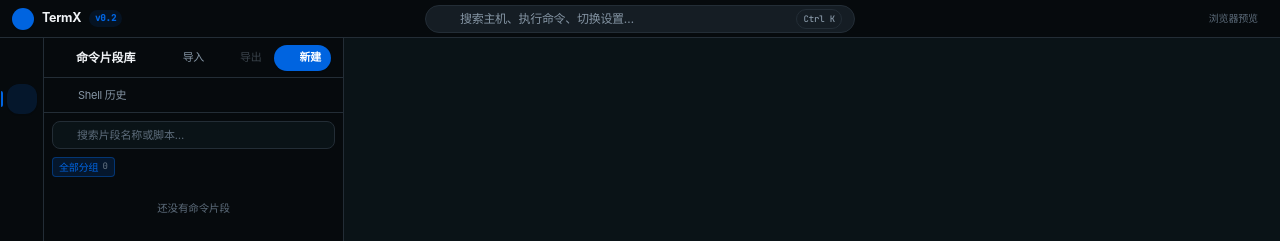
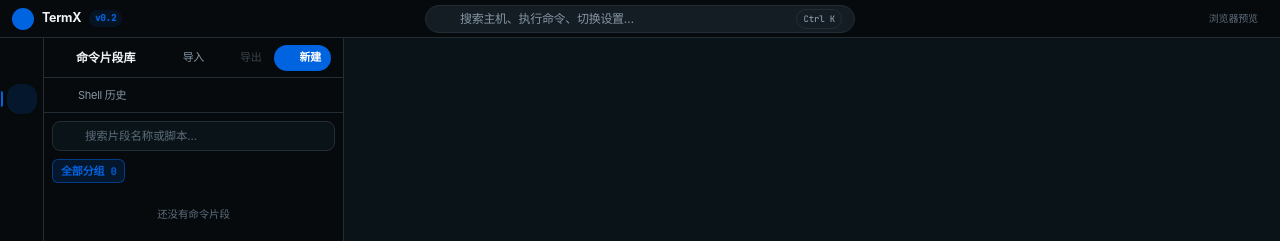
Before and after one commit to zk020106/termx, a React (Vite) app: page /#/snippets in a window 1280 px wide. Shown: the top 241 px of the page. Built offline with nearby package versions, Linux system fonts and the light colour scheme; what @iconify/tailwind4 would draw is missing.

Commit message:
fix(ui): improve search input padding and group filter tag height and typography

```diff
--- a/src/screens/Hosts.tsx
+++ b/src/screens/Hosts.tsx
@@ -304,14 +304,14 @@ export default function Hosts() {
 												}
 											}}
 											className={cn(
-												"flex h-5 items-center gap-1 rounded-md px-1.5 text-[10px] font-mono transition-colors cursor-pointer border select-none",
+												"inline-flex h-6 items-center gap-1.5 rounded-md px-2 text-[11px] font-mono transition-colors cursor-pointer border select-none",
 												isTagSelected
-													? "border-primary/40 bg-primary/15 text-primary font-medium"
+													? "border-primary/50 bg-primary/15 text-primary font-medium shadow-2xs"
 													: "border-border/60 bg-surface/60 text-muted hover:border-border hover:bg-surface hover:text-surface-foreground",
 											)}
 										>
 											<span>#{tag}</span>
-											<span className="text-[9px] text-faint">{count}</span>
+											<span className={cn("text-[10px]", isTagSelected ? "text-primary/80 font-bold" : "text-faint")}>{count}</span>
 										</button>
 									);
 								})}
--- a/src/screens/Snippets.tsx
+++ b/src/screens/Snippets.tsx
@@ -817,18 +817,18 @@ export default function Snippets() {
 
 					<div className="px-2 pt-2">
 						<div className="relative">
-							<span className="icon-[lucide--search] pointer-events-none absolute top-1/2 left-2 size-3 -translate-y-1/2 text-muted" />
+							<span className="icon-[lucide--search] pointer-events-none absolute top-1/2 left-2.5 size-3.5 -translate-y-1/2 text-muted" />
 							<Input
 								value={query}
 								onChange={(event) => setQuery(event.target.value)}
 								placeholder="搜索片段名称或脚本…"
-								className="h-7 pl-6 text-[11px]"
+								className="h-7.5 pl-8 text-[11.5px]"
 							/>
 						</div>
 					</div>
 
 					{/* 分组筛选 */}
-					<div className="flex flex-wrap gap-1 px-2 py-2">
+					<div className="flex flex-wrap gap-1.5 px-2 py-2">
 						{[ALL_GROUPS, ...groups].map((name) => {
 							const count = name === ALL_GROUPS ? library.length : library.filter((item) => item.group === name).length;
 							return (
@@ -840,14 +840,16 @@ export default function Snippets() {
 										if (name !== ALL_GROUPS) openMenu(event, { kind: "group", group: name });
 									}}
 									className={cn(
-										"flex h-5 items-center gap-1 rounded border px-1.5 text-[10px] transition-colors",
+										"inline-flex h-6 items-center gap-1.5 rounded-md border px-2 text-[11px] font-medium transition-colors cursor-pointer select-none",
 										name === group
-											? "border-primary/40 bg-primary/15 font-medium text-primary"
-											: "border-border bg-surface text-muted hover:bg-surface-raised hover:text-surface-foreground",
+											? "border-primary/50 bg-primary/15 text-primary font-semibold shadow-2xs"
+											: "border-border/70 bg-surface text-muted hover:border-border hover:bg-surface-raised hover:text-surface-foreground",
 									)}
 								>
-									{name}
-									<span className="font-mono text-[9px] text-faint">{count}</span>
+									<span>{name}</span>
+									<span className={cn("font-mono text-[10px]", name === group ? "text-primary/80 font-bold" : "text-faint")}>
+										{count}
+									</span>
 								</button>
 							);
 						})}
--- a/src/screens/Workspace.tsx
+++ b/src/screens/Workspace.tsx
@@ -2116,14 +2116,14 @@ function ForwardSidebar({
 						onClearFilter?.();
 					}}
 					className={cn(
-						"flex h-5 items-center gap-1 rounded-md px-1.5 text-[10px] font-medium transition-all cursor-pointer border select-none",
+						"inline-flex h-6 items-center gap-1.5 rounded-md px-2 text-[11px] font-medium transition-all cursor-pointer border select-none",
 						scope === "all"
-							? "border-primary/40 bg-primary/15 text-primary font-semibold"
+							? "border-primary/50 bg-primary/15 text-primary font-semibold shadow-2xs"
 							: "border-transparent text-muted hover:bg-surface hover:text-surface-foreground",
 					)}
 				>
 					全部规则
-					<span className="font-mono text-[9px] opacity-75">{rules.length}</span>
+					<span className="font-mono text-[10px] opacity-75">{rules.length}</span>
 				</button>
 
 				{hostInfo && (
@@ -2131,15 +2131,15 @@ function ForwardSidebar({
 						type="button"
 						onClick={() => setScope("host")}
 						className={cn(
-							"flex h-5 items-center gap-1 rounded-md px-1.5 text-[10px] font-medium transition-all cursor-pointer border select-none truncate max-w-[130px]",
+							"inline-flex h-6 items-center gap-1.5 rounded-md px-2 text-[11px] font-medium transition-all cursor-pointer border select-none truncate max-w-[130px]",
 							scope === "host"
-								? "border-primary/40 bg-primary/15 text-primary font-semibold"
+								? "border-primary/50 bg-primary/15 text-primary font-semibold shadow-2xs"
 								: "border-transparent text-muted hover:bg-surface hover:text-surface-foreground",
 						)}
 						title={`当前主机：${hostInfo.name}`}
 					>
 						<span className="truncate">{hostInfo.name}</span>
-						<span className="font-mono text-[9px] opacity-75 shrink-0">{hostRulesCount}</span>
+						<span className="font-mono text-[10px] opacity-75 shrink-0">{hostRulesCount}</span>
 					</button>
 				)}
 			</div>
```
